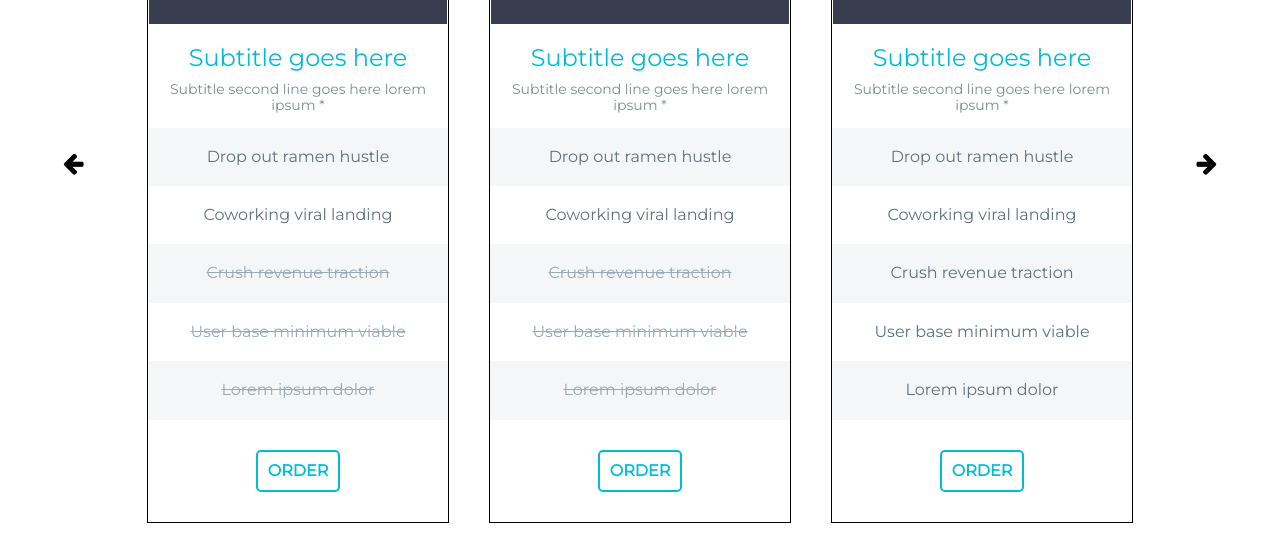
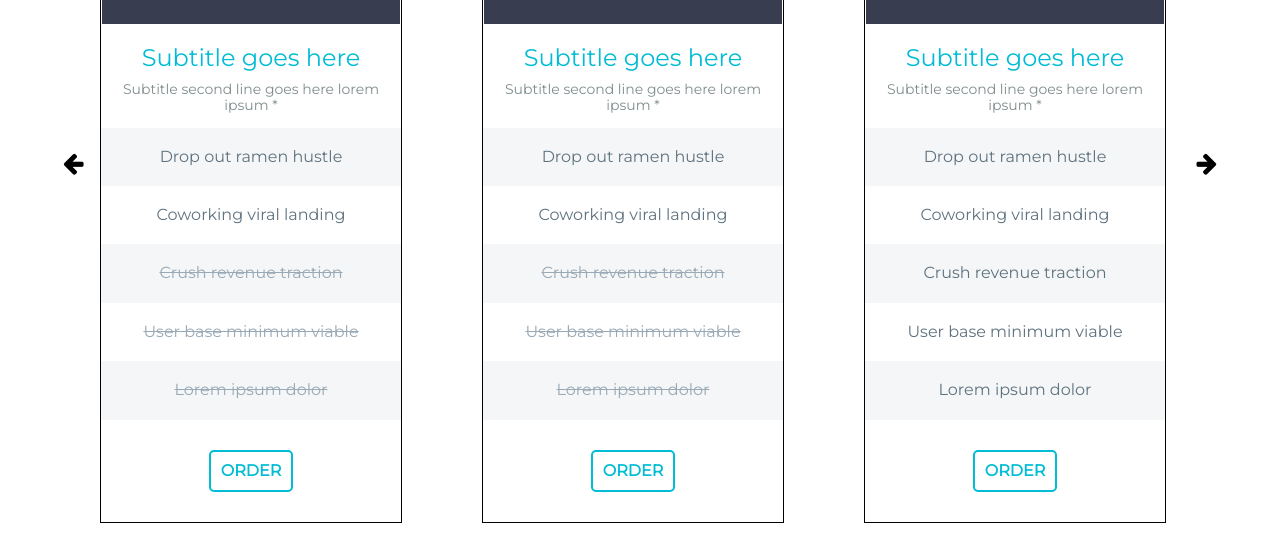
Before and after one commit to NhatLeNguyen/monstar_lab_intern, a plain HTML site: page pricing_table/index.html in a window 1280 px wide. Shown: the part 247-807 px from the top of the page. Drawn offline with Linux system fonts and the light colour scheme.

Commit message:
updt smt

```diff
--- a/pricing_table/javascript.js
+++ b/pricing_table/javascript.js
@@ -1,15 +1,19 @@
+const container = document.querySelector(".container");
 const carousel = document.querySelector(".carousel");
 const tables = Array.from(document.querySelectorAll(".table"));
 const arrowLeftButton = document.querySelector(".fa-arrow-left");
 const arrowRightButton = document.querySelector(".fa-arrow-right");
 
 let currentIndex = 0;
-const tablesToShow = 3;
+let tablesToShow = 5;
+let tableWidth = 380;
 
 function updateCarousel() {
   carousel.innerHTML = "";
-  for (let i = 0; i < tablesToShow; i++) {
-    let tableIndex = (currentIndex + i) % tables.length;
+  const totalTables = tables.length;
+
+  for (let i = -1; i < tablesToShow; i++) {
+    let tableIndex = (currentIndex + i + totalTables) % totalTables;
     let tableClone = tables[tableIndex].cloneNode(true);
     carousel.appendChild(tableClone);
   }
@@ -24,7 +28,7 @@ function handleArrowButtonClick(direction) {
 
   carousel.style.transition = "transform 0.5s ease";
   carousel.style.transform =
-    direction === "left" ? `translateX(340px)` : `translateX(-340px)`;
+    direction === "left" ? `translateX(380px)` : `translateX(-380px)`;
 
   setTimeout(() => {
     carousel.style.transition = "none";
@@ -42,11 +46,11 @@ function updateTablesToShow() {
   if (window.innerWidth < 620) {
     tablesToShow = 1;
   } else {
-    tablesToShow = 3;
+    tablesToShow = 5;
   }
   updateCarousel();
 }
+
 window.addEventListener("resize", updateTablesToShow);
-updateCarousel();
 
 updateTablesToShow();
--- a/pricing_table/styles.scss
+++ b/pricing_table/styles.scss
@@ -13,6 +13,7 @@ body {
   height: 720px;
   position: relative;
   display: flex;
+  justify-content: center;
   align-items: end;
   overflow: hidden;
 
@@ -33,18 +34,20 @@ body {
     right: 10px;
   }
   .carousel {
-    justify-content: center;
     align-items: end;
     display: flex;
     transition: transform 0.5s ease;
     width: 1174px;
+    margin-right: 750px;
   }
+
   .table {
+    flex: 0 0 300px;
     width: 300px;
     background-color: $white;
     border: 1px solid $black;
     text-align: center;
-    margin: 0 20px;
+    margin: 0 40px;
     .header {
       transition-duration: 0.5s;
       height: 150px;
@@ -151,9 +154,9 @@ body {
     height: 720px;
     width: 350px;
     position: relative;
-  }
     .carousel {
       overflow: hidden;
+      margin-right: 0;
     }
 
     .table {
@@ -163,3 +166,4 @@ body {
       margin: 0;
     }
   }
+}
```
Also changed, not shown: pricing_table/styles.css, 1 other file. Lines whose indentation alone changed are shown as unchanged.
